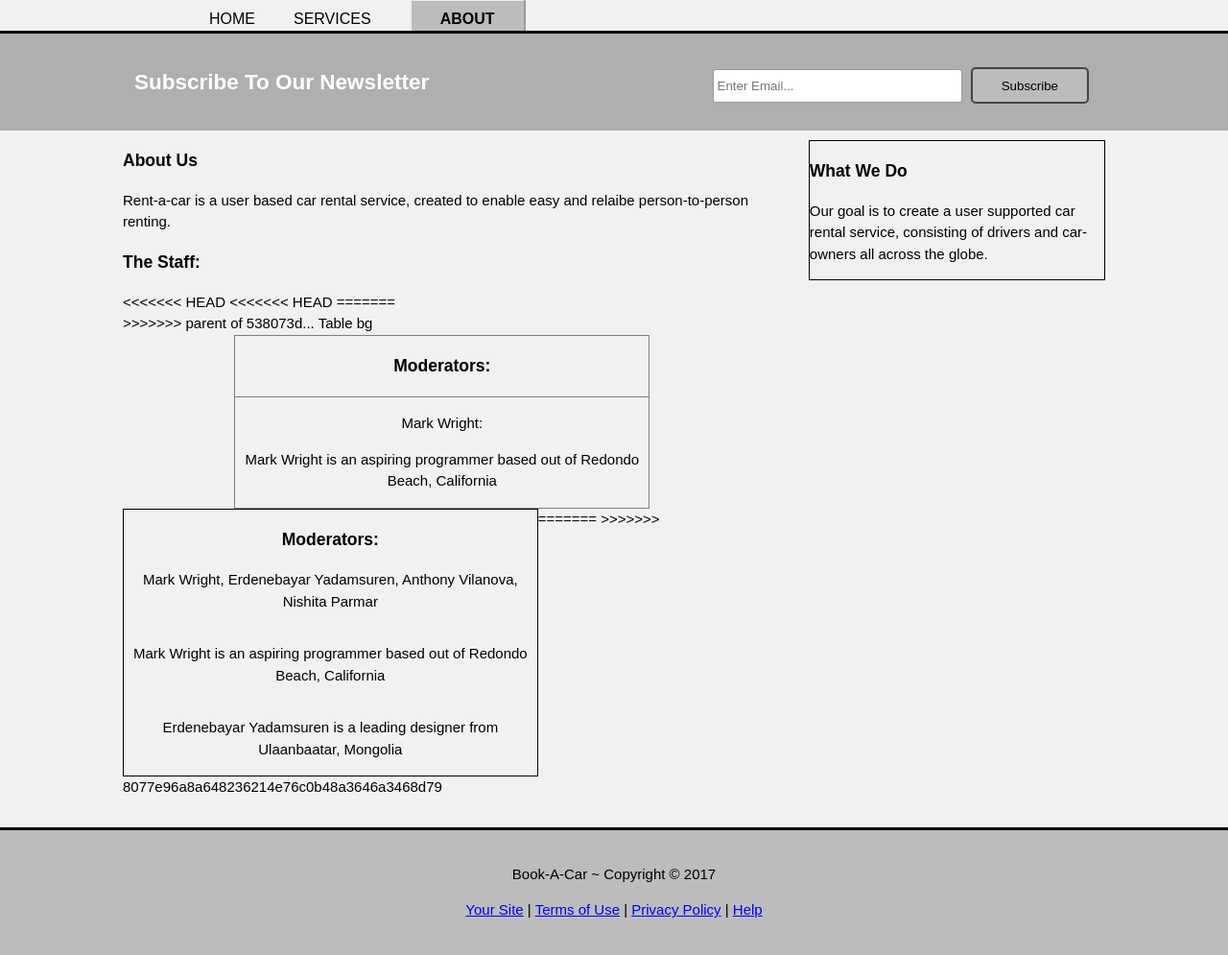
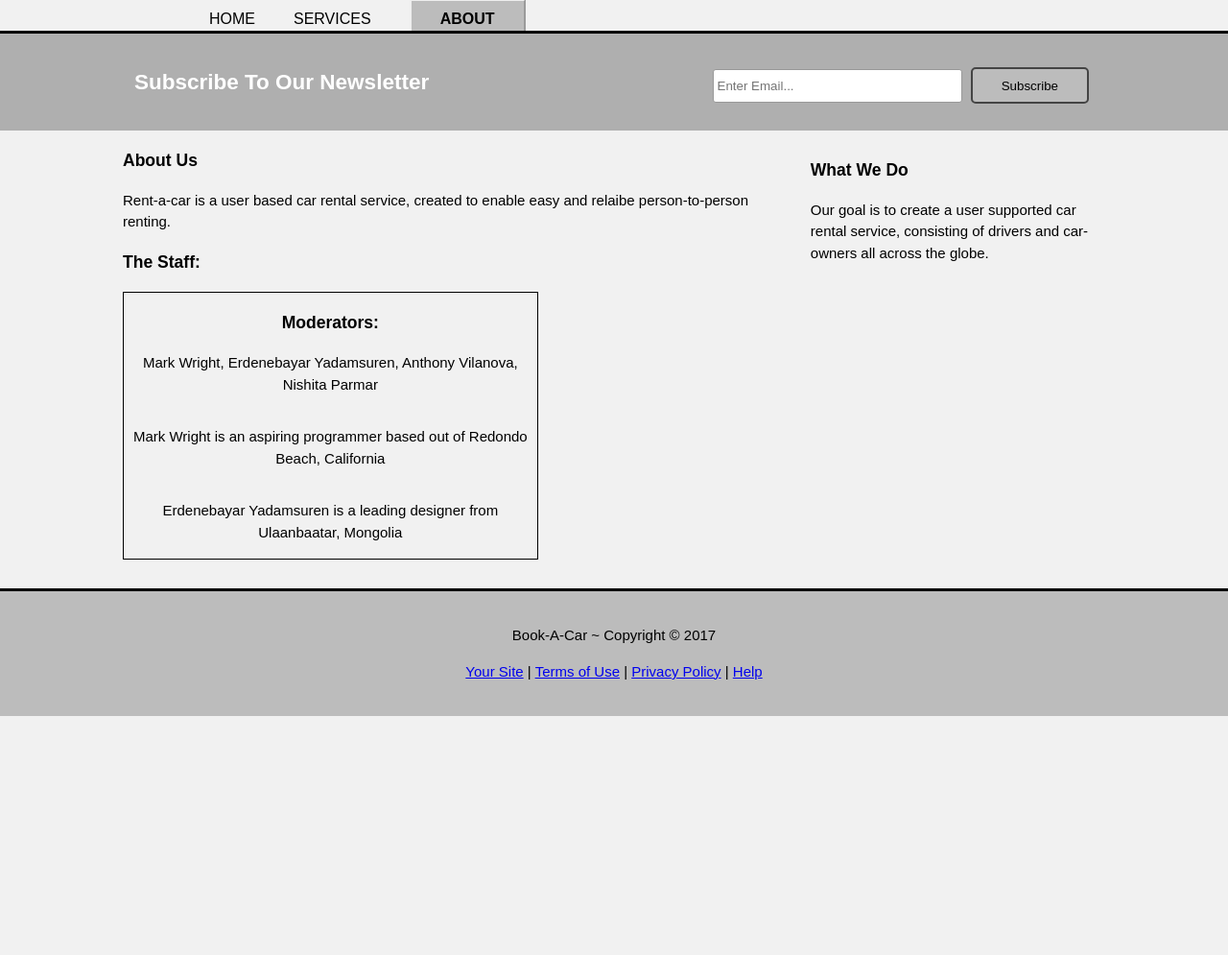
Before and after one commit to eyadamsuren1/Group-Project, a PHP site: page /about.html in a window 1280 px wide. Shown: the part 127-1122 px from the top of the page at 96% size. After the commit the page ends 873 px from the top, so only its background shows below. Run offline with PHP 8.4, Linux system fonts and the light colour scheme; some libraries are stand-ins or nearby versions.

Commit message:
Reverted

```diff
--- a/CSC481_Project5/kacar/about.html
+++ b/CSC481_Project5/kacar/about.html
@@ -68,23 +68,8 @@
         <article id="main-col">
           <h1 class="page-title">About Us</h1>
           <p>Rent-a-car is a user based car rental service, created to enable easy and relaibe person-to-person renting.</p>
-          <h1 class="dark">The Staff:</h1>
-<<<<<<< HEAD
-<<<<<<< HEAD
-          <table border="1" bgcolor=#afafaf>
-=======
-          <table border="1">
->>>>>>> parent of 538073d... Table bg
-	  <tr><td>
-		<h1>Moderators:</h1>
-	  </td></tr>
-		<tr>
-		<td>
-          	<p>Mark Wright:</p>
-		<p>Mark Wright is an aspiring programmer based out of Redondo Beach, California</p>
-	  </td></tr>
-	  </table>
-=======
+          <h1>The Staff:</h1>
+
           <table class="teams">
   	        <tr>
               <td>
@@ -103,15 +88,12 @@
               </td>
             </tr>
           </table>
->>>>>>> 8077e96a8a648236214e76c0b48a3646a3468d79
         </article>
 
         <aside id="sidebar">
 
             <h3>What We Do</h3>
-            <p>
-            Our goal is to create a user supported car rental service, consisting of drivers and car-owners all across the globe.
-            </p>
+            <p>Our goal is to create a user supported car rental service, consisting of drivers and car-owners all across the globe.</p>
 
         </aside>
       </div>
--- a/CSC481_Project5/kacar/css/style.css
+++ b/CSC481_Project5/kacar/css/style.css
@@ -149,7 +149,6 @@ aside#sidebar{
   float:right;
   width:30%;
   margin-top:10px;
-  border: solid 1px;
 }
 
 aside#sidebar .quote input, aside#sidebar .quote textarea{
@@ -355,4 +354,5 @@ table img {
   padding:10px;
   margin:0px;
   font-size: 30px;
+  line-height: 1.4;
 }
```
Also changed, not shown: CSC481_Project5/kacar/index.html (+6 -6 lines).
